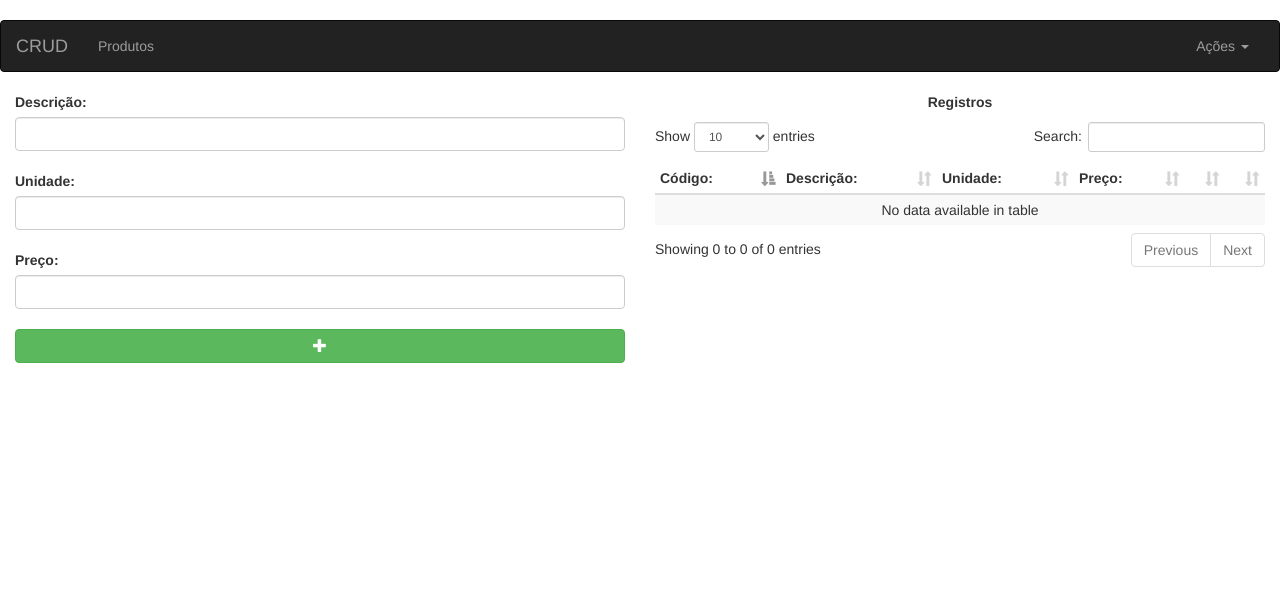
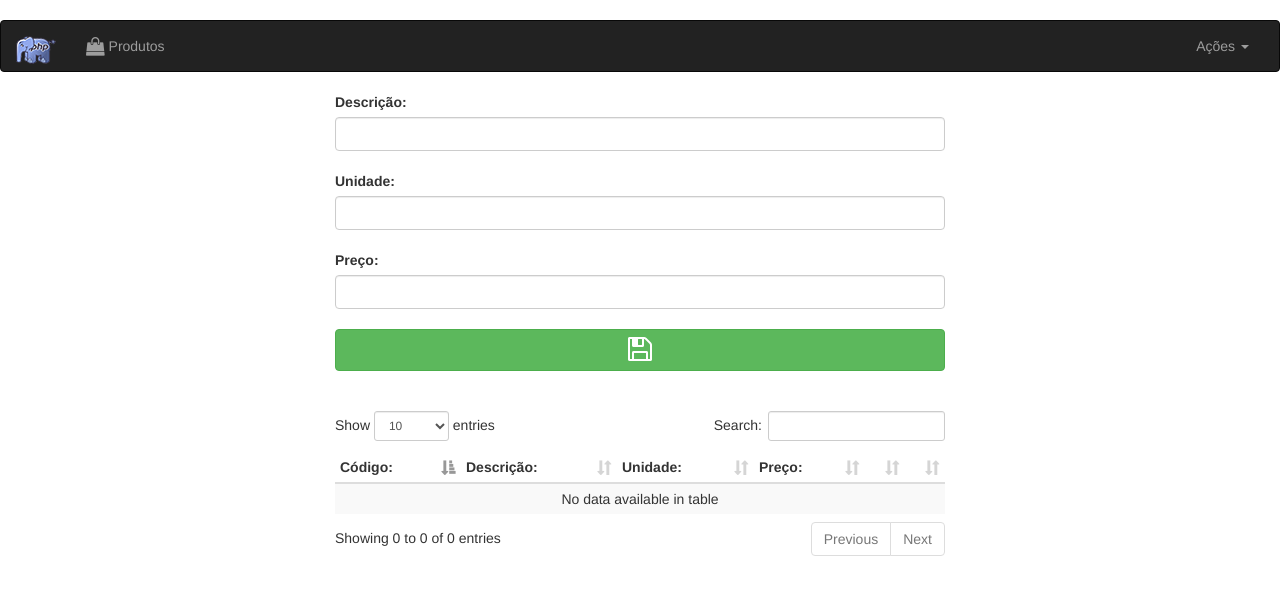
Before and after one commit to brunobueno/fp-github, a PHP site: page /site in a window 1280 px wide. Shown: the top 595 px of the page. Run offline with PHP 8.4, Linux system fonts and the light colour scheme; data that the repository does not hold is empty.

Commit message:
Alterações no layout

```diff
--- a/site/index.php
+++ b/site/index.php
@@ -7,10 +7,10 @@
  */
 
 require_once "../action/produtoAction.php";
-
 ?>
 
-<!-- Coluna da esquerda -->
+<div class="col-md-3"></div>
+<!-- Div Principal -->
 <div class="col-md-6 col-xs-12">
     <!-- Alerta -->
     <?php if(!empty($erro)) {?>
@@ -31,13 +31,10 @@ require_once "../action/produtoAction.php";
         <input name="unidade" class="form-control" type="text" value="<?=$unidade?>"><br>
         <label for="preco">Preço:</label>
         <input name="preco" class="form-control" type="text" value="<?=$preco?>"><br>
-        <button type="submit" class="btn btn-success btn-block" name="cadastrar"><span class="glyphicon glyphicon-plus"></span></button>
+        <button type="submit" class="btn btn-success btn-block" name="cadastrar"><i class="fa fa-save fa-2x"></i></span></button>
     </form>
-</div>
 
-<!-- Coluna da direita -->
-<div class="col-md-6 col-xs-12">
-    <p class="text-center"><strong>Registros</strong></p>
+    <br><br>
     <!-- Tabela -->
     <div class="table-responsive">
         <table class="table table-striped table-hover table-condensed" id="tabela-produtos">
--- a/templates/header.php
+++ b/templates/header.php
@@ -11,6 +11,7 @@
 <head>
     <meta charset="UTF-8">
     <title>CRUD</title>
+    <link rel="shortcut icon" href="../img/favicon.jpg">
     <link rel="stylesheet" href="../css/bootstrap.min.css">
     <link rel="stylesheet" href="../css/dataTables.bootstrap.min.css">
     <link rel="stylesheet" href="../css/font-awesome.min.css">
--- a/templates/menu.php
+++ b/templates/menu.php
@@ -15,18 +15,18 @@
                 <span class="icon-bar"></span>
                 <span class="icon-bar"></span>
             </button>
-            <a class="navbar-brand" href="#">CRUD</a>
+            <a class="navbar-brand" href="../index.php"><img alt="PHP" class="img-responsive" src="../img/menu.png"></a>
         </div>
 
         <div class="collapse navbar-collapse" id="nav-menu">
             <ul class="nav navbar-nav">
-                <li><a href="../index.php">Produtos</a></li>
+                <li><a href="../index.php"><i class="fa fa-shopping-bag fa-lg"></i> Produtos</a></li>
             </ul>
             <ul class="nav navbar-nav navbar-right">
                 <li class="dropdown">
                     <a href="#" class="dropdown-toggle" data-toggle="dropdown" role="button" aria-haspopup="true" aria-expanded="false">Ações <span class="caret"></span></a>
                     <ul class="dropdown-menu">
-                        <li><a href="#">Sair</a></li>
+                        <li class="text-center"><a href="#"><i class="fa fa-power-off"></i> Sair</a></li>
                     </ul>
                 </li>
             </ul>
```
Also changed, not shown: img/favicon.jpg (added), img/menu.png (added), img/php.png (deleted). Lines whose indentation alone changed are shown as unchanged.
